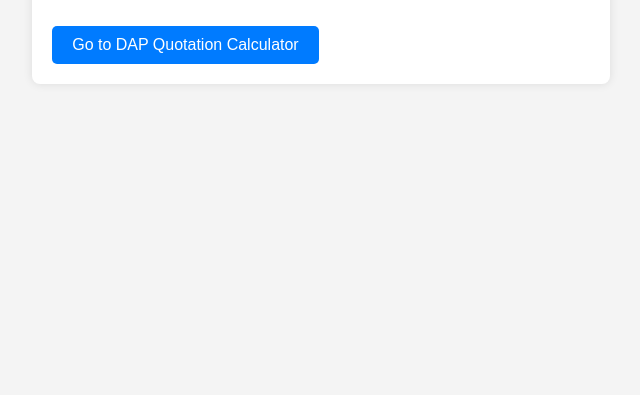
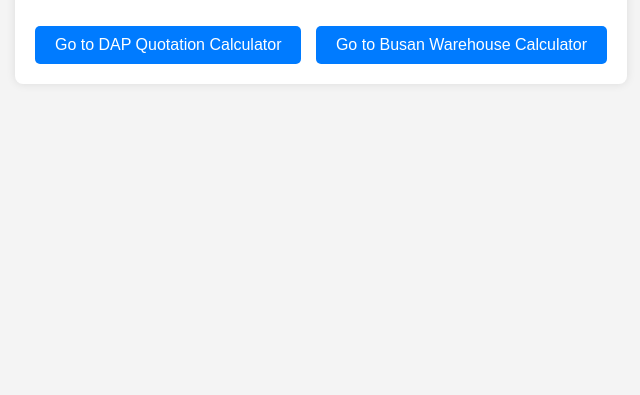
Before and after one commit to sweettsy/DAPCntoBus, a plain HTML site: page index.html in a window 1280 px wide. Shown: the part 405-800 px from the top of the page, without its empty margins (319-959 px from the left). Drawn offline with Linux system fonts and the light colour scheme.

Commit message:
Update index.html

```diff
--- a/index.html
+++ b/index.html
@@ -35,6 +35,10 @@
             border-radius: 5px;
             margin-top: 20px;
             text-align: center;
+            margin-right: 10px; /* Add spacing between buttons */
+        }
+        a:last-child {
+            margin-right: 0; /* Remove right margin from the last button */
         }
         a:hover {
             background-color: #0056b3;
@@ -45,6 +49,7 @@
     <div class="container">
         <h1>Welcome to DAP Quotation System</h1>
         <a href="DAP-Quotation.html">Go to DAP Quotation Calculator</a>
+        <a href="Busan-Warehouse.html">Go to Busan Warehouse Calculator</a> <!-- New button added -->
     </div>
 </body>
 </html>
```
